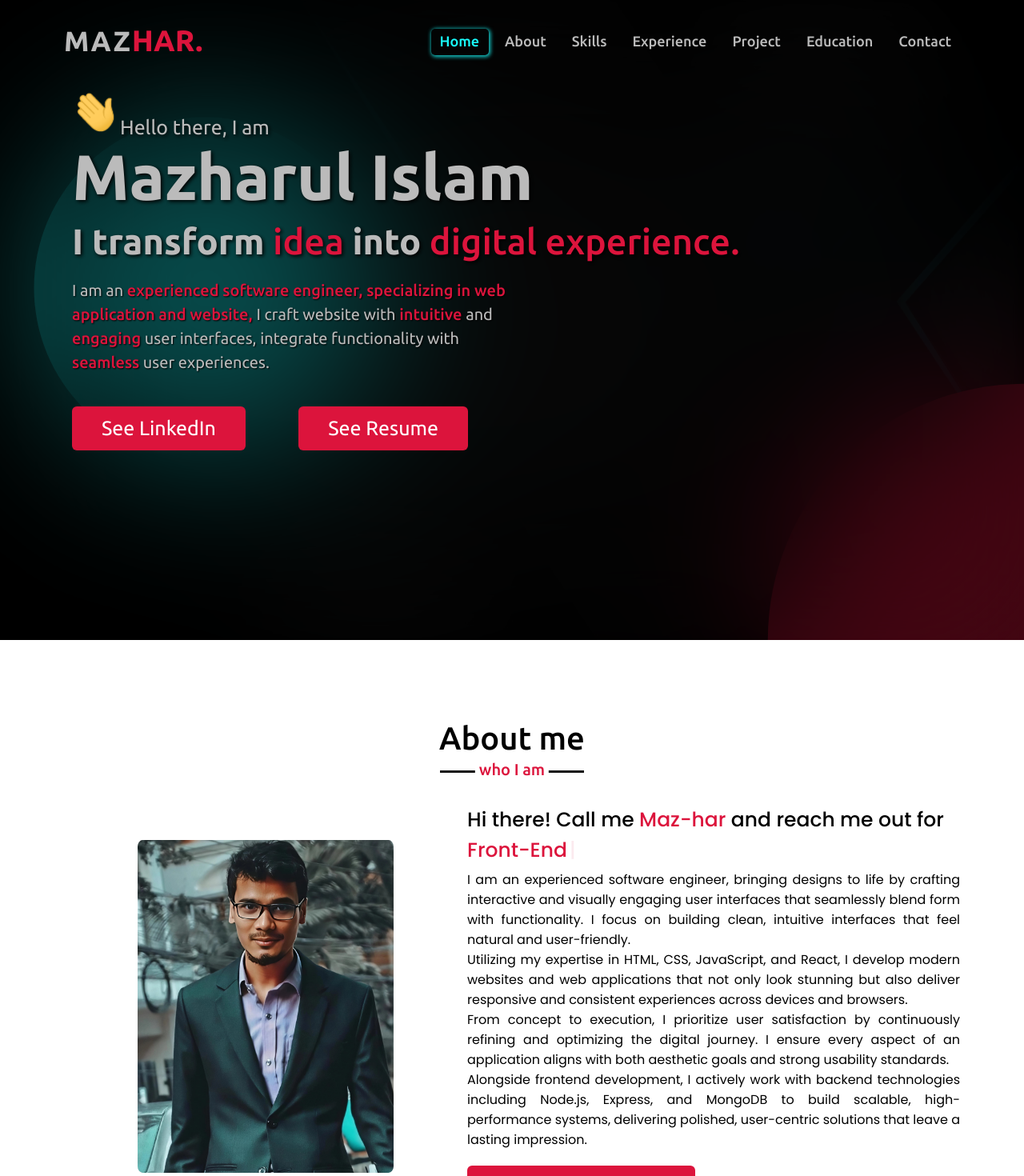
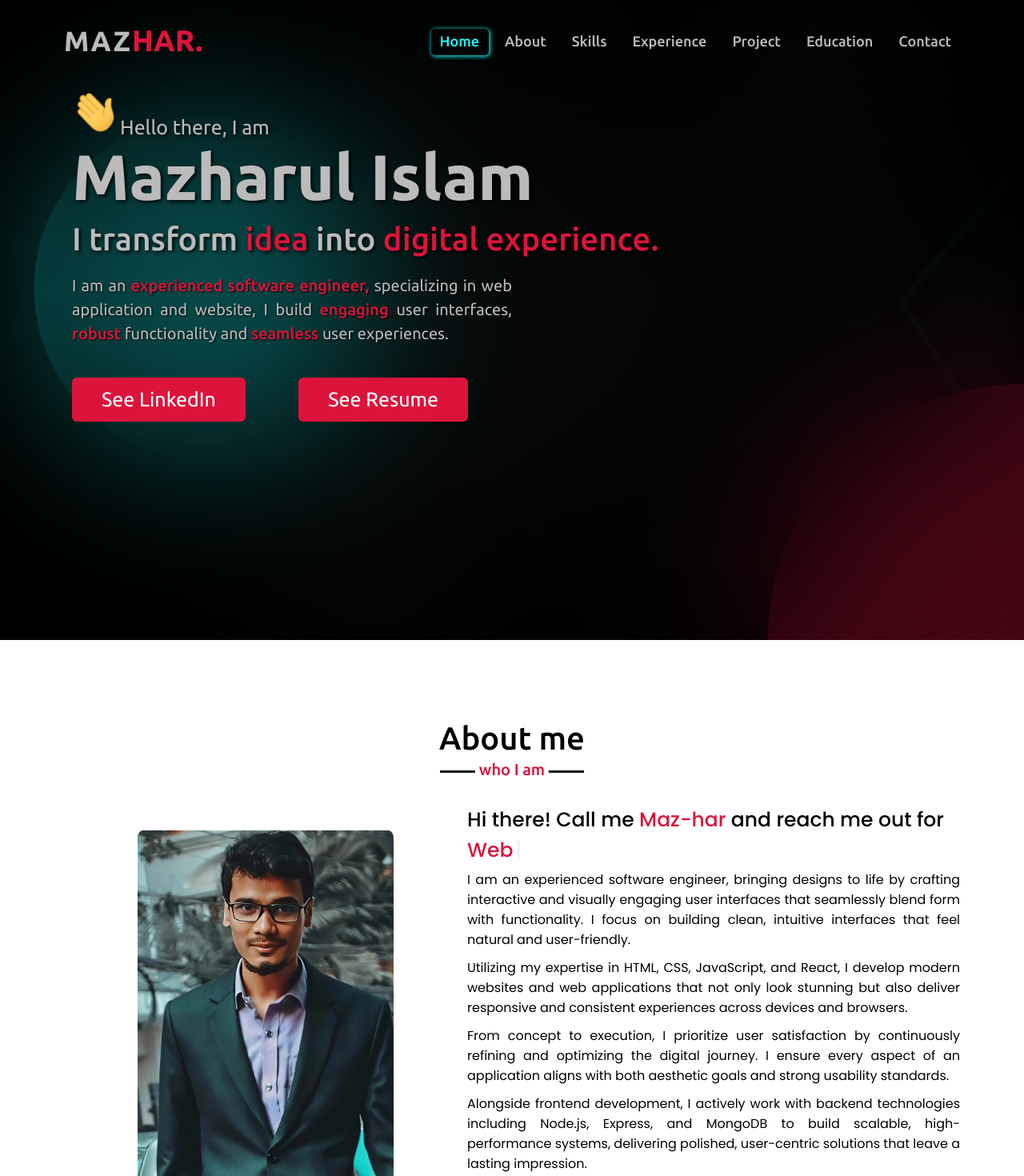
Before and after one commit to Maaazhar/maaazhar.github.io, a React (Vite) app: page / in a window 1280 px wide. Shown: the top 1470 px of the page at 80% size. Built offline with nearby package versions, Linux system fonts and the light colour scheme.

Commit message:
Changing headline and picture

```diff
--- a/src/components/About/About.css
+++ b/src/components/About/About.css
@@ -15,13 +15,16 @@
 .about .about-content .left img {
     display: block;
     width: 320px;
-    aspect-ratio: 1/1.3;
+    aspect-ratio: 1/1.5;
     object-fit: cover;
     border-radius: 2%;
 }
 
 .about .about-content .right {
     width: 55%;
+}
+.about .about-content .right .aboutTextChunk{
+    margin-bottom: 10px;
 }
 
 .about .about-content .right .text {
--- a/src/components/About/About.jsx
+++ b/src/components/About/About.jsx
@@ -3,7 +3,9 @@ import PP from "../../assets/images/profile.jpg"
 import "./About.css"
 
 export const About = () => {
-    const profession = [" Web Development.", " Front-End Development.", " ReactJS Development.", " MERN Stack Development.", " Web Design."];
+    // const profession = [" Web Development.", " Front-End Development.", " ReactJS Development.", " MERN Stack Development.", " Web Design."];
+    const professions = ["Software Engineering.", "Web Development.", "JavaScript Development.", "Front-End Developer.", "Back-End Development.", "Full-Stack Development.", "MERN-Stack Development."
+    ];
 
     return (
         <section className="about" id="about">
@@ -18,7 +20,7 @@ export const About = () => {
                             <span> Maz-har </span> and reach me out for
                             <span className="aboutWork">
                                 <Typewriter
-                                    words={profession}
+                                    words={professions}
                                     loop={999}
                                     cursor
                                     cursorStyle='|'
@@ -28,15 +30,21 @@ export const About = () => {
                                 />
                             </span>
                         </div>
-                        <p>
-                            I am an experienced software engineer, bringing designs to life by crafting interactive and visually engaging user interfaces that seamlessly blend form with functionality. I focus on building clean, intuitive interfaces that feel natural and user-friendly.
-                            <br />
-                            Utilizing my expertise in HTML, CSS, JavaScript, and React, I develop modern websites and web applications that not only look stunning but also deliver responsive and consistent experiences across devices and browsers.
-                            <br />
-                            From concept to execution, I prioritize user satisfaction by continuously refining and optimizing the digital journey. I ensure every aspect of an application aligns with both aesthetic goals and strong usability standards.
-                            <br />
-                            Alongside frontend development, I actively work with backend technologies including Node.js, Express, and MongoDB to build scalable, high-performance systems, delivering polished, user-centric solutions that leave a lasting impression.
-                        </p>
+                        <div>
+                            <p className="aboutTextChunk">
+                                I am an experienced software engineer, bringing designs to life by crafting interactive and visually engaging user interfaces that seamlessly blend form with functionality. I focus on building clean, intuitive interfaces that feel natural and user-friendly.
+                            </p>
+                            <p className="aboutTextChunk">
+                                Utilizing my expertise in HTML, CSS, JavaScript, and React, I develop modern websites and web applications that not only look stunning but also deliver responsive and consistent experiences across devices and browsers.
+                            </p>
+                            <p className="aboutTextChunk">
+                                From concept to execution, I prioritize user satisfaction by continuously refining and optimizing the digital journey. I ensure every aspect of an application aligns with both aesthetic goals and strong usability standards.
+
+                            </p>
+                            <p className="aboutTextChunk">
+                                Alongside frontend development, I actively work with backend technologies including Node.js, Express, and MongoDB to build scalable, high-performance systems, delivering polished, user-centric solutions that leave a lasting impression.
+                            </p>
+                        </div>
                         {/* <p>
                             I am an experienced Web Developer, I bring designs to life, crafting interactive and visually engaging user interfaces that seamlessly blend in form with functionality. Utilizing my expertise in HTML, CSS, JavaScript, and ReactJS.
                             <br />
--- a/src/components/Hero/Hero.css
+++ b/src/components/Hero/Hero.css
@@ -93,8 +93,8 @@
 
 .home .home-content .text-3 {
     margin: 10px 0;
-    font-size: 45px;
-    font-weight: 600;
+    font-size: 40px;
+    font-weight: 500;
     color: #bbb;
     text-shadow: 2px 2px 5px #000;
 }
@@ -107,6 +107,7 @@
     font-weight: 300;
     text-shadow: 1px 1px 2px #000;
     line-height: 1.5;
+    text-align: justify;
 }
 
 .home .home-content .text-4 span,
--- a/src/components/Hero/Hero.jsx
+++ b/src/components/Hero/Hero.jsx
@@ -22,12 +22,14 @@ export const Hero = () => {
                                     <span> digital experience.</span>
                                 </h2>
                                 <h3 className="text-4">
-                                    I am an <span> experienced software engineer, specializing in web application and website, </span>
-                                    I craft website with
-                                    <span> intuitive </span>
-                                    and
+                                    I am an
+                                    <span> experienced software engineer, </span>
+                                    specializing in web application and website, I build
+                                    {/* <span> intuitive </span> and */}
                                     <span> engaging </span>
-                                    user interfaces, integrate functionality with
+                                    user interfaces,
+                                    <span> robust </span>
+                                    functionality and
                                     <span> seamless </span>
                                     user experiences.
                                 </h3>
```
Also changed, not shown: src/assets/images/profile-3.jpg (added), src/assets/images/profile.jpg.
